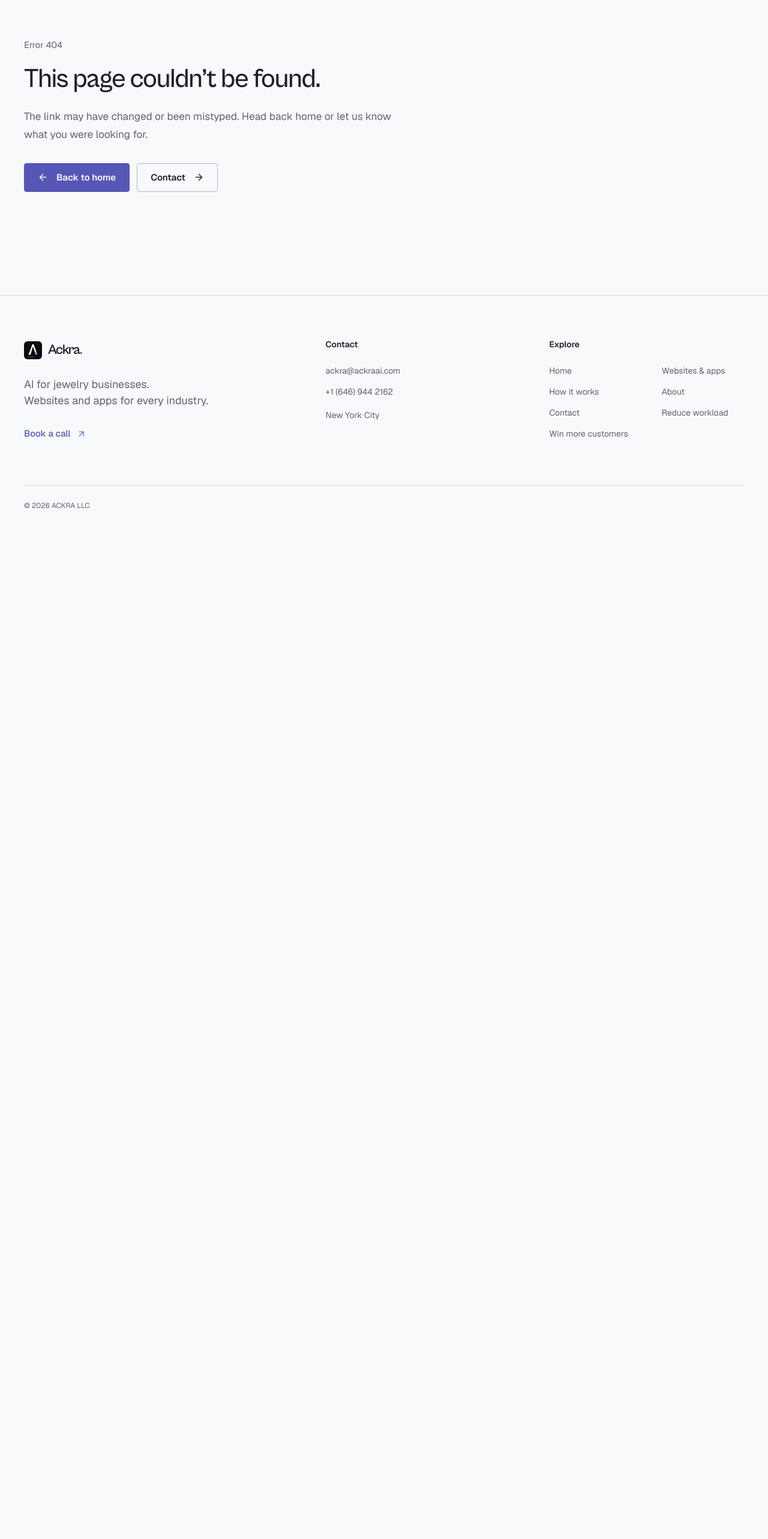
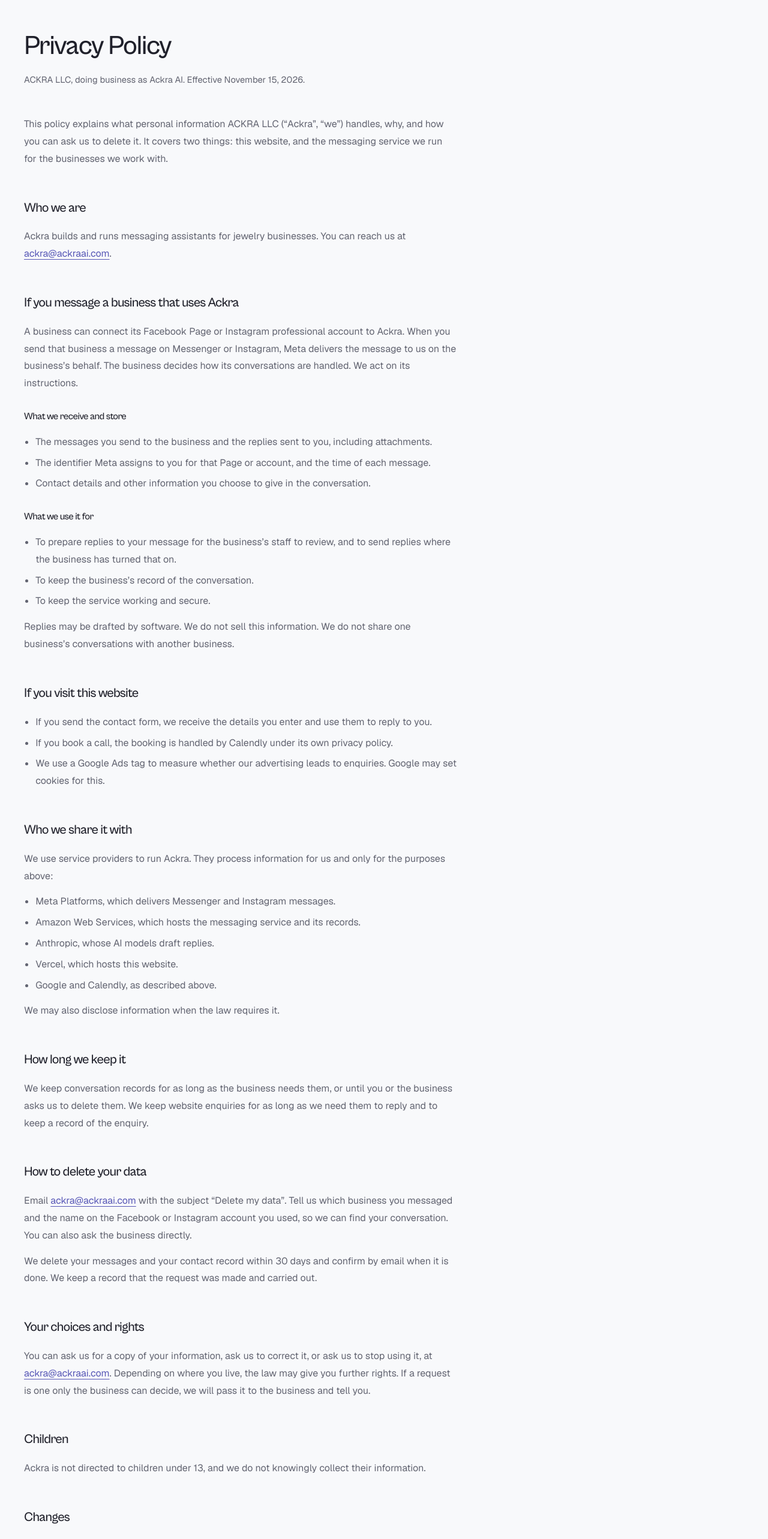
Before and after one commit to zakautomations-oss/SITEme, a React (Vite) app in the folder frontend/: page /privacy in a window 1280 px wide. Shown: the part 100-2666 px from the top of the page at 60% size. Before the commit the page ends 978 px from the top, so only its background shows below. Built offline with nearby package versions, Linux system fonts and the light colour scheme.

Commit message:
Add a privacy policy page at /privacy
Meta requires a public, crawlable privacy policy URL before the Ackra AI
app can be published. The page covers the website and the messaging
service, and carries data deletion instructions at /privacy#data-deletion.
Interim wording, not yet reviewed by counsel.

```diff
--- a/frontend/src/App.jsx
+++ b/frontend/src/App.jsx
@@ -13,6 +13,7 @@ const WebsiteAppDesign = routePages["/website-app-design"].Component;
 const Services = routePages["/services"].Component;
 const About = routePages["/about"].Component;
 const Contact = routePages["/contact"].Component;
+const Privacy = routePages["/privacy"].Component;
 const Admin = routePages["/admin"].Component;
 const SolutionReduceWorkload = routePages["/solutions/reduce-workload"].Component;
 const SolutionIncreaseConversion = routePages["/solutions/increase-conversion"].Component;
@@ -114,6 +115,7 @@ export default function App() {
                 <Route path="/services" element={<Services />} />
                 <Route path="/about" element={<About />} />
                 <Route path="/contact" element={<Contact />} />
+                <Route path="/privacy" element={<Privacy />} />
                 <Route path="/admin" element={<AdminPage />} />
                 <Route path="/solutions/reduce-workload" element={<SolutionReduceWorkload />} />
                 <Route path="/solutions/increase-conversion" element={<SolutionIncreaseConversion />} />
--- a/frontend/src/components/Footer.jsx
+++ b/frontend/src/components/Footer.jsx
@@ -32,6 +32,7 @@ export default function Footer() {
             <Link to="/services" data-testid="footer-link-services">How it works</Link>
             <Link to="/about" data-testid="footer-link-about">About</Link>
             <Link to="/contact" data-testid="footer-link-contact">Contact</Link>
+            <Link to="/privacy" data-testid="footer-link-privacy">Privacy</Link>
             <Link to="/solutions/reduce-workload">Reduce workload</Link>
             <Link to="/solutions/increase-conversion">Win more customers</Link>
           </div>
--- a/frontend/src/config/routes.js
+++ b/frontend/src/config/routes.js
@@ -20,6 +20,10 @@ export const PUBLIC_ROUTES = {
   "/contact": {
     title: "Contact | Ackra AI",
     description: "Discuss AI for your jewelry business, or a website or app for any industry. Book a 45-minute call with Ackra to talk through your goals.",
+  },
+  "/privacy": {
+    title: "Privacy Policy | Ackra AI",
+    description: "How ACKRA LLC handles personal information on this website and in the messaging service it runs for jewelry businesses, and how to ask for deletion.",
   },
   "/solutions/reduce-workload": {
     title: "Reduce Jewelry Business Admin | Ackra AI",
--- a/frontend/src/index.css
+++ b/frontend/src/index.css
@@ -226,4 +226,5 @@ input:focus-visible,textarea:focus-visible,select:focus-visible{outline:2px soli
 @media(max-width:360px){.site-container{width:calc(100% - 32px)}.home-hero h1{font-size:2.45rem}.hero-actions{gap:8px}.hero-actions .button{padding:11px 13px}.page-hero h1{font-size:2.4rem}.process-overview,.delivery-timeline{grid-template-columns:1fr}.hero-description{font-size:.97rem}}
 @media(max-height:650px) and (min-width:768px){.home-hero{padding-block:32px;min-height:0}.hero-image{max-height:410px}.home-hero h1{font-size:3.4rem}.eyebrow{margin-bottom:14px}.hero-description{margin-top:18px}.hero-actions{margin-top:22px}}
 
+.legal-page{padding-block:80px 110px}.legal-page .body-note{margin-top:18px}.legal-body{max-width:68ch;margin-top:48px;color:var(--muted);line-height:1.8}.legal-body h2{color:var(--text);font-size:1.35rem;margin-top:48px;scroll-margin-top:7rem}.legal-body h3{color:var(--text);font-size:1rem;font-weight:500;margin-top:26px}.legal-body p,.legal-body ul{margin-top:14px}.legal-body ul{list-style:disc;padding-left:1.2em}.legal-body li+li{margin-top:6px}.legal-body a{color:var(--accent);text-underline-offset:4px;text-decoration:underline}
 .not-found{min-height:65dvh;padding-block:90px}.not-found h1{margin-top:20px}.not-found .section-intro{max-width:55ch}
--- /dev/null
+++ b/frontend/src/pages/Privacy.jsx
@@ -0,0 +1,71 @@
+import React from "react";
+import { CONTACT_EMAIL } from "../config/site";
+
+const EFFECTIVE_DATE = "November 15, 2026";
+const mail = <a href={`mailto:${CONTACT_EMAIL}`}>{CONTACT_EMAIL}</a>;
+
+export default function Privacy() {
+  return <div data-testid="page-privacy">
+    <section className="site-container legal-page">
+      <h1 className="section-title">Privacy Policy</h1>
+      <p className="body-note">ACKRA LLC, doing business as Ackra AI. Effective {EFFECTIVE_DATE}.</p>
+
+      <div className="legal-body">
+        <p>This policy explains what personal information ACKRA LLC (“Ackra”, “we”) handles, why, and how you can ask us to delete it. It covers two things: this website, and the messaging service we run for the businesses we work with.</p>
+
+        <h2>Who we are</h2>
+        <p>Ackra builds and runs messaging assistants for jewelry businesses. You can reach us at {mail}.</p>
+
+        <h2>If you message a business that uses Ackra</h2>
+        <p>A business can connect its Facebook Page or Instagram professional account to Ackra. When you send that business a message on Messenger or Instagram, Meta delivers the message to us on the business’s behalf. The business decides how its conversations are handled. We act on its instructions.</p>
+        <h3>What we receive and store</h3>
+        <ul>
+          <li>The messages you send to the business and the replies sent to you, including attachments.</li>
+          <li>The identifier Meta assigns to you for that Page or account, and the time of each message.</li>
+          <li>Contact details and other information you choose to give in the conversation.</li>
+        </ul>
+        <h3>What we use it for</h3>
+        <ul>
+          <li>To prepare replies to your message for the business’s staff to review, and to send replies where the business has turned that on.</li>
+          <li>To keep the business’s record of the conversation.</li>
+          <li>To keep the service working and secure.</li>
+        </ul>
+        <p>Replies may be drafted by software. We do not sell this information. We do not share one business’s conversations with another business.</p>
+
+        <h2>If you visit this website</h2>
+        <ul>
+          <li>If you send the contact form, we receive the details you enter and use them to reply to you.</li>
+          <li>If you book a call, the booking is handled by Calendly under its own privacy policy.</li>
+          <li>We use a Google Ads tag to measure whether our advertising leads to enquiries. Google may set cookies for this.</li>
+        </ul>
+
+        <h2>Who we share it with</h2>
+        <p>We use service providers to run Ackra. They process information for us and only for the purposes above:</p>
+        <ul>
+          <li>Meta Platforms, which delivers Messenger and Instagram messages.</li>
+          <li>Amazon Web Services, which hosts the messaging service and its records.</li>
+          <li>Anthropic, whose AI models draft replies.</li>
+          <li>Vercel, which hosts this website.</li>
+          <li>Google and Calendly, as described above.</li>
+        </ul>
+        <p>We may also disclose information when the law requires it.</p>
+
+        <h2>How long we keep it</h2>
+        <p>We keep conversation records for as long as the business needs them, or until you or the business asks us to delete them. We keep website enquiries for as long as we need them to reply and to keep a record of the enquiry.</p>
+
+        <h2 id="data-deletion">How to delete your data</h2>
+        <p>Email {mail} with the subject “Delete my data”. Tell us which business you messaged and the name on the Facebook or Instagram account you used, so we can find your conversation. You can also ask the business directly.</p>
+        <p>We delete your messages and your contact record within 30 days and confirm by email when it is done. We keep a record that the request was made and carried out.</p>
+
+        <h2>Your choices and rights</h2>
+        <p>You can ask us for a copy of your information, ask us to correct it, or ask us to stop using it, at {mail}. Depending on where you live, the law may give you further rights. If a request is one only the business can decide, we will pass it to the business and tell you.</p>
+
+        <h2>Children</h2>
+        <p>Ackra is not directed to children under 13, and we do not knowingly collect their information.</p>
+
+        <h2>Changes</h2>
+        <p>If we change this policy, we will post the new version here with a new effective date.</p>
+      </div>
+    </section>
+  </div>;
+}
--- a/frontend/src/routePages.jsx
+++ b/frontend/src/routePages.jsx
@@ -14,6 +14,7 @@ export const routePages = {
   "/website-app-design": page(() => import("./pages/WebsiteAppDesign")),
   "/services": page(() => import("./pages/Services")),
   "/about": page(() => import("./pages/About")),
+  "/privacy": page(() => import("./pages/Privacy")),
   "/contact": page(() => import("./pages/Contact")),
   "/admin": page(() => import("./pages/Admin")),
   "/solutions/reduce-workload": page(() => import("./pages/SolutionReduceWorkload")),
```
Also changed, not shown: frontend/vercel.json, 2 other files (tests, documents, lock files or other folders).
